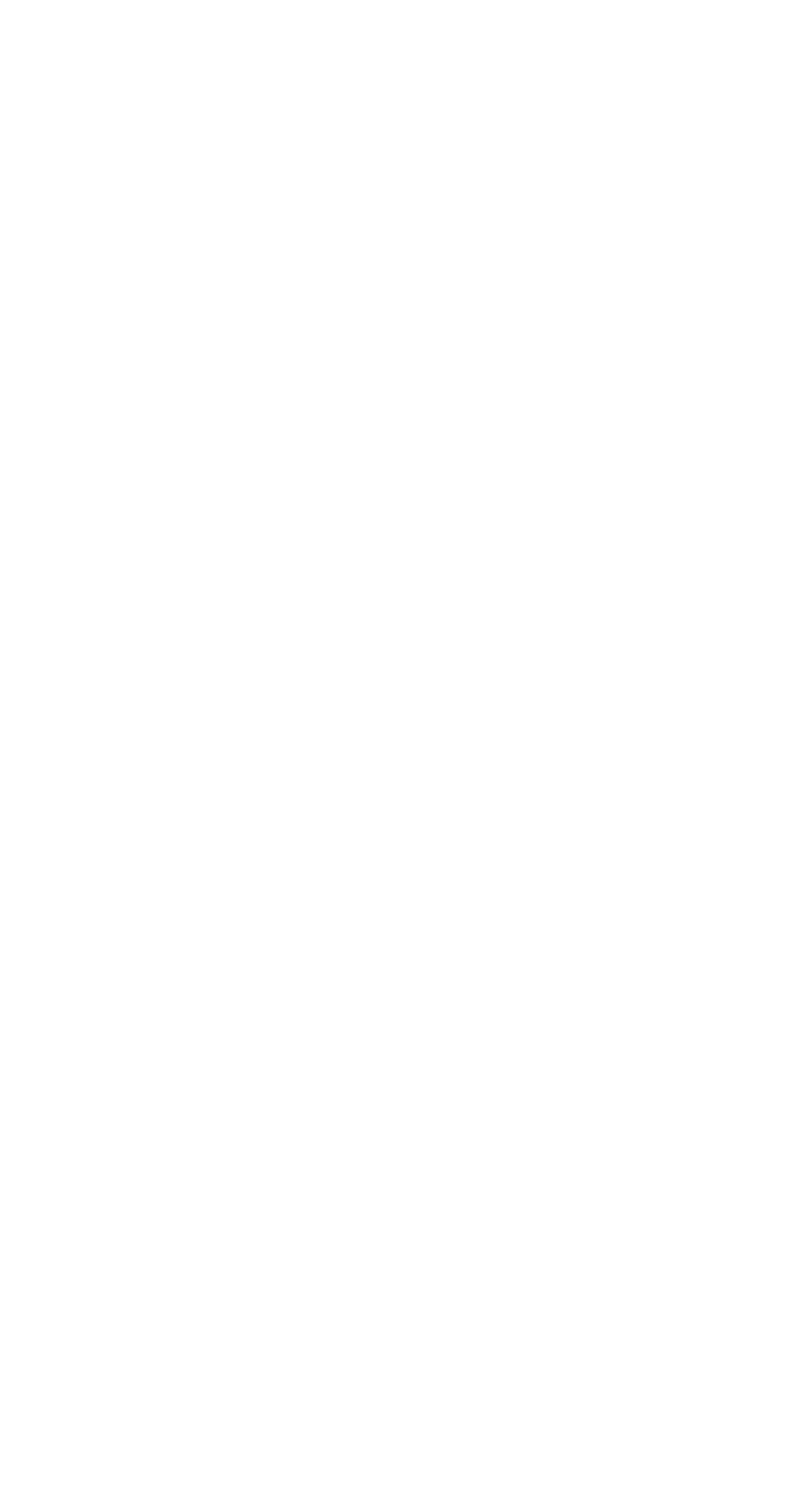
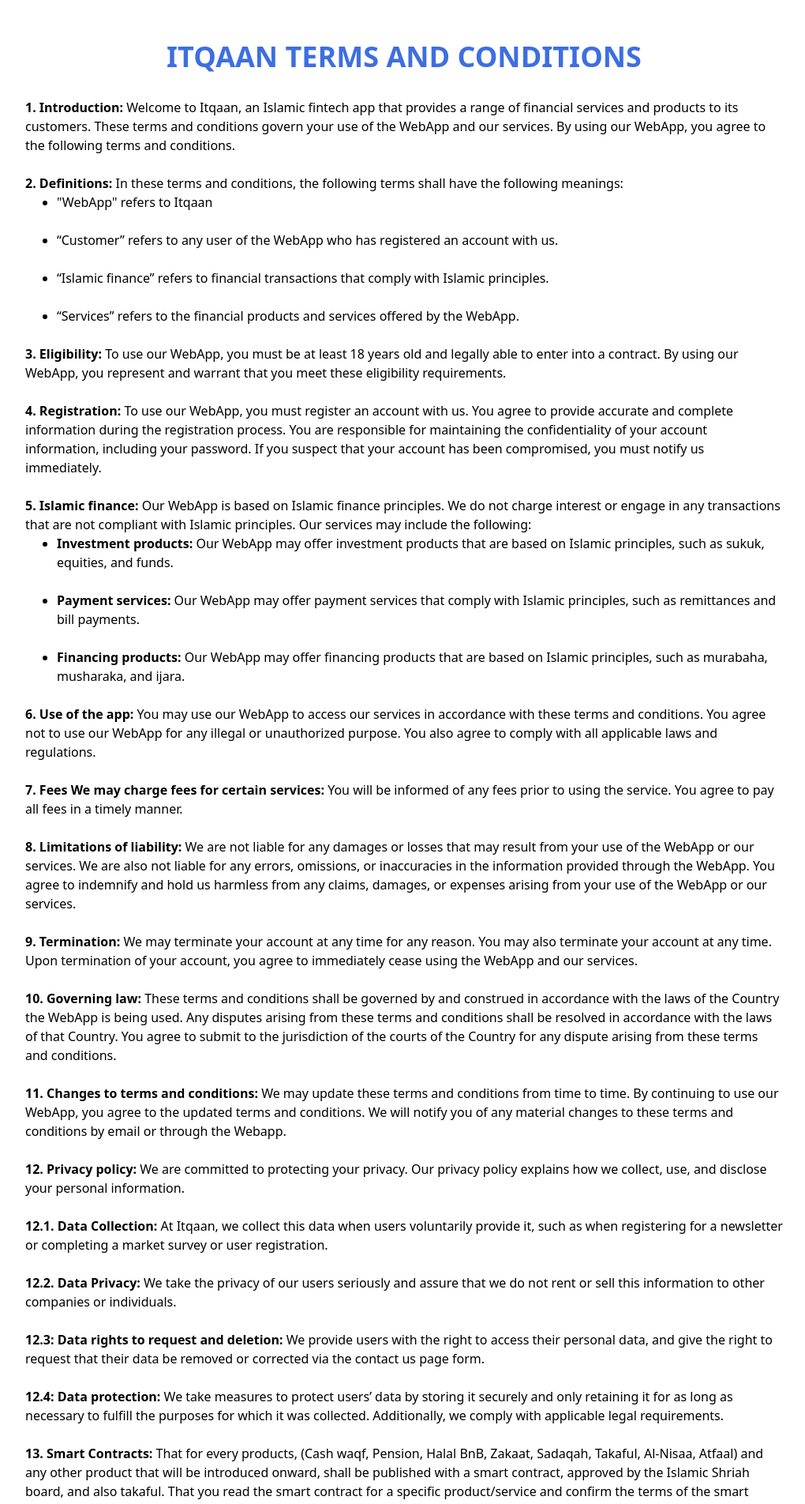
Before and after one commit to ITQAANWORLD/itqaanWorld-web, an Angular app: page /terms in a window 1280 px wide. Shown: the part 740-2644 px from the top of the page at 79% size, without its empty margins (128-1148 px from the left). Before the commit the page ends 800 px from the top, so only its background shows below. Built offline with nearby package versions, Linux system fonts and the light colour scheme.

Commit message:
terms page complete

```diff
--- a/src/app/pages/terms/terms.component.html
+++ b/src/app/pages/terms/terms.component.html
@@ -1 +1,247 @@
-<p>terms works!</p>
+<!-- hero section -->
+<div
+  [style.background-image]="'url(../../../assets/imgs/Itqan-banner.webp)'"
+  class="flex flex-col items-center justify-center p-10 min-h-[600px] w-screen py-32"
+>
+  <p class="text-4xl text-white font-bold w-[720px] text-center mb-12">
+    Terms and Conditions
+  </p>
+</div>
+
+<!-- About section -->
+<div class="py-28 w-3/4 mx-auto">
+  <h1 class="text-primaryBlue font-bold text-4xl mb-8 text-center">
+    ITQAAN TERMS AND CONDITIONS
+  </h1>
+  <ul>
+    <li class="mb-6">
+      <p class="font-bold">
+        1. Introduction:
+        <span class="font-normal"
+          >Welcome to Itqaan, an Islamic fintech app that provides a range of
+          financial services and products to its customers. These terms and
+          conditions govern your use of the WebApp and our services. By using
+          our WebApp, you agree to the following terms and conditions.</span
+        >
+      </p>
+    </li>
+    <li class="mb-6">
+      <p class="font-bold">
+        2. Definitions:
+        <span class="font-normal"
+          >In these terms and conditions, the following terms shall have the
+          following meanings:</span
+        >
+      </p>
+      <ul class="list-disc ml-10">
+        <li class="mb-6">"WebApp" refers to Itqaan</li>
+        <li class="mb-6">
+          “Customer” refers to any user of the WebApp who has registered an
+          account with us.
+        </li>
+        <li class="mb-6">
+          “Islamic finance” refers to financial transactions that comply with
+          Islamic principles.
+        </li>
+        <li class="mb-6">
+          “Services” refers to the financial products and services offered by
+          the WebApp.
+        </li>
+      </ul>
+    </li>
+    <li class="mb-6">
+      <p class="font-bold">
+        3. Eligibility:
+        <span class="font-normal"
+          >To use our WebApp, you must be at least 18 years old and legally able
+          to enter into a contract. By using our WebApp, you represent and
+          warrant that you meet these eligibility requirements.</span
+        >
+      </p>
+    </li>
+    <li class="mb-6">
+      <p class="font-bold">
+        4. Registration:
+        <span class="font-normal"
+          >To use our WebApp, you must register an account with us. You agree to
+          provide accurate and complete information during the registration
+          process. You are responsible for maintaining the confidentiality of
+          your account information, including your password. If you suspect that
+          your account has been compromised, you must notify us
+          immediately.</span
+        >
+      </p>
+    </li>
+    <li class="mb-6">
+      <p class="font-bold">
+        5. Islamic finance:
+        <span class="font-normal"
+          >Our WebApp is based on Islamic finance principles. We do not charge
+          interest or engage in any transactions that are not compliant with
+          Islamic principles. Our services may include the following:</span
+        >
+      </p>
+      <ul class="list-disc ml-10">
+        <li class="mb-6">
+          <p class="font-bold">
+            Investment products:<span class="font-normal">
+              Our WebApp may offer investment products that are based on Islamic
+              principles, such as sukuk, equities, and funds.</span
+            >
+          </p>
+        </li>
+        <li class="mb-6">
+          <p class="font-bold">
+            Payment services:<span class="font-normal">
+              Our WebApp may offer payment services that comply with Islamic
+              principles, such as remittances and bill payments.</span
+            >
+          </p>
+        </li>
+        <li class="mb-6">
+          <p class="font-bold">
+            Financing products:
+            <span class="font-normal">
+              Our WebApp may offer financing products that are based on Islamic
+              principles, such as murabaha, musharaka, and ijara.</span
+            >
+          </p>
+        </li>
+      </ul>
+    </li>
+    <li class="mb-6">
+      <p class="font-bold">
+        6. Use of the app:
+        <span class="font-normal">
+          You may use our WebApp to access our services in accordance with these
+          terms and conditions. You agree not to use our WebApp for any illegal
+          or unauthorized purpose. You also agree to comply with all applicable
+          laws and regulations.</span
+        >
+      </p>
+    </li>
+    <li class="mb-6">
+      <p class="font-bold">
+        7. Fees We may charge fees for certain services:
+        <span class="font-normal">
+          You will be informed of any fees prior to using the service. You agree
+          to pay all fees in a timely manner.</span
+        >
+      </p>
+    </li>
+    <li class="mb-6">
+      <p class="font-bold">
+        8. Limitations of liability:
+        <span class="font-normal">
+          We are not liable for any damages or losses that may result from your
+          use of the WebApp or our services. We are also not liable for any
+          errors, omissions, or inaccuracies in the information provided through
+          the WebApp. You agree to indemnify and hold us harmless from any
+          claims, damages, or expenses arising from your use of the WebApp or
+          our services.</span
+        >
+      </p>
+    </li>
+    <li class="mb-6">
+      <p class="font-bold">
+        9. Termination:
+        <span class="font-normal">
+          We may terminate your account at any time for any reason. You may also
+          terminate your account at any time. Upon termination of your account,
+          you agree to immediately cease using the WebApp and our
+          services.</span
+        >
+      </p>
+    </li>
+    <li class="mb-6">
+      <p class="font-bold">
+        10. Governing law:
+        <span class="font-normal">
+          These terms and conditions shall be governed by and construed in
+          accordance with the laws of the Country the WebApp is being used. Any
+          disputes arising from these terms and conditions shall be resolved in
+          accordance with the laws of that Country. You agree to submit to the
+          jurisdiction of the courts of the Country for any dispute arising from
+          these terms and conditions.</span
+        >
+      </p>
+    </li>
+    <li class="mb-6">
+      <p class="font-bold">
+        11. Changes to terms and conditions:
+        <span class="font-normal">
+          We may update these terms and conditions from time to time. By
+          continuing to use our WebApp, you agree to the updated terms and
+          conditions. We will notify you of any material changes to these terms
+          and conditions by email or through the Webapp.</span
+        >
+      </p>
+    </li>
+    <li class="mb-6">
+      <p class="font-bold">
+        12. Privacy policy:
+        <span class="font-normal">
+          We are committed to protecting your privacy. Our privacy policy
+          explains how we collect, use, and disclose your personal
+          information.</span
+        >
+      </p>
+    </li>
+    <li class="mb-6">
+      <p class="font-bold">
+        12.1. Data Collection:
+        <span class="font-normal">
+          At Itqaan, we collect this data when users voluntarily provide it,
+          such as when registering for a newsletter or completing a market
+          survey or user registration.</span
+        >
+      </p>
+    </li>
+    <li class="mb-6">
+      <p class="font-bold">
+        12.2. Data Privacy:
+        <span class="font-normal">
+          We take the privacy of our users seriously and assure that we do not
+          rent or sell this information to other companies or individuals.</span
+        >
+      </p>
+    </li>
+    <li class="mb-6">
+      <p class="font-bold">
+        12.3: Data rights to request and deletion:
+        <span class="font-normal">
+          We provide users with the right to access their personal data, and
+          give the right to request that their data be removed or corrected via
+          the contact us page form.</span
+        >
+      </p>
+    </li>
+    <li class="mb-6">
+      <p class="font-bold">
+        12.4: Data protection:
+        <span class="font-normal">
+          We take measures to protect users’ data by storing it securely and
+          only retaining it for as long as necessary to fulfill the purposes for
+          which it was collected. Additionally, we comply with applicable legal
+          requirements.</span
+        >
+      </p>
+    </li>
+    <li class="mb-6">
+      <p class="font-bold">
+        13. Smart Contracts:
+        <span class="font-normal">
+          That for every products, (Cash waqf, Pension, Halal BnB, Zakaat,
+          Sadaqah, Takaful, Al-Nisaa, Atfaal) and any other product that will be
+          introduced onward, shall be published with a smart contract, approved
+          by the Islamic Shriah board, and also takaful. That you read the smart
+          contract for a specific product/service and confirm the terms of the
+          smart contract published before making any purchase, sadaqa payment or
+          online payment.</span
+        >
+      </p>
+    </li>
+  </ul>
+</div>
+
+<app-footer></app-footer>
```
Also changed, not shown: src/app/pages/terms/terms.component.ts (+6 -5 lines).
